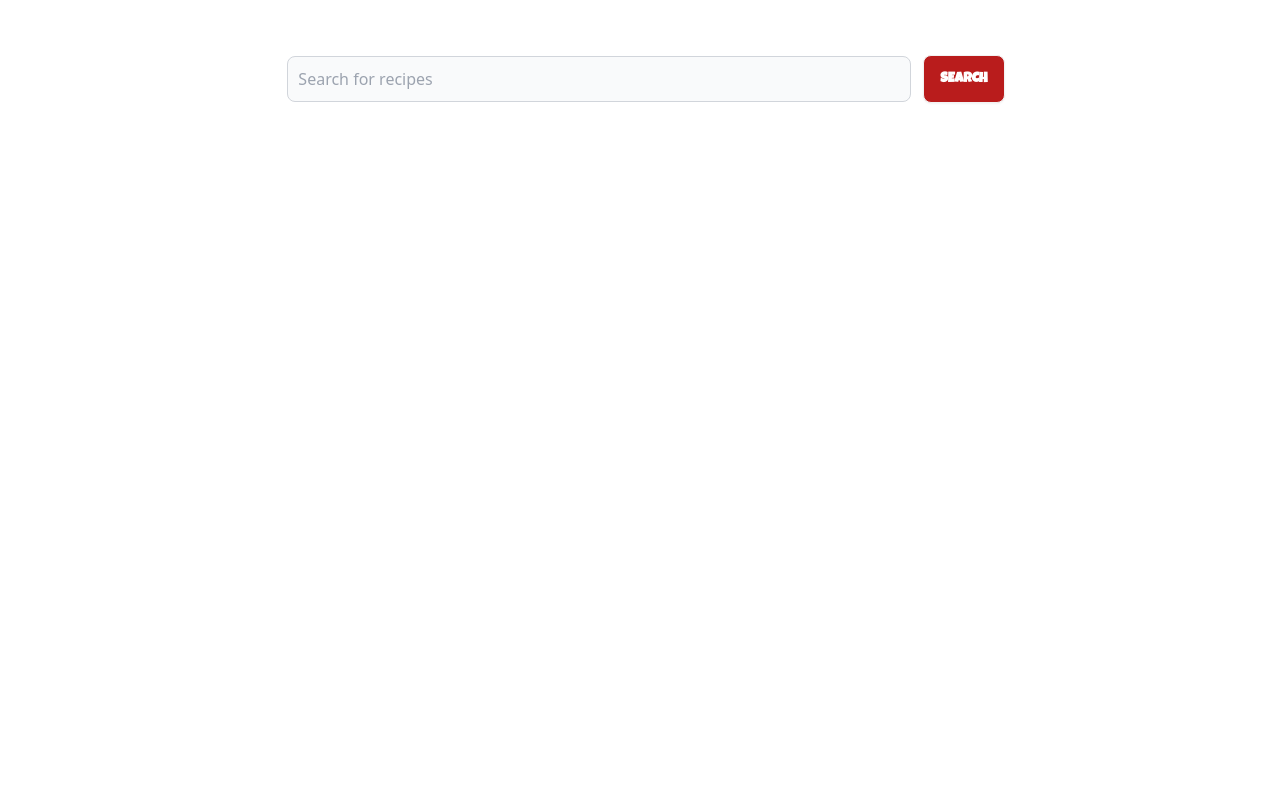
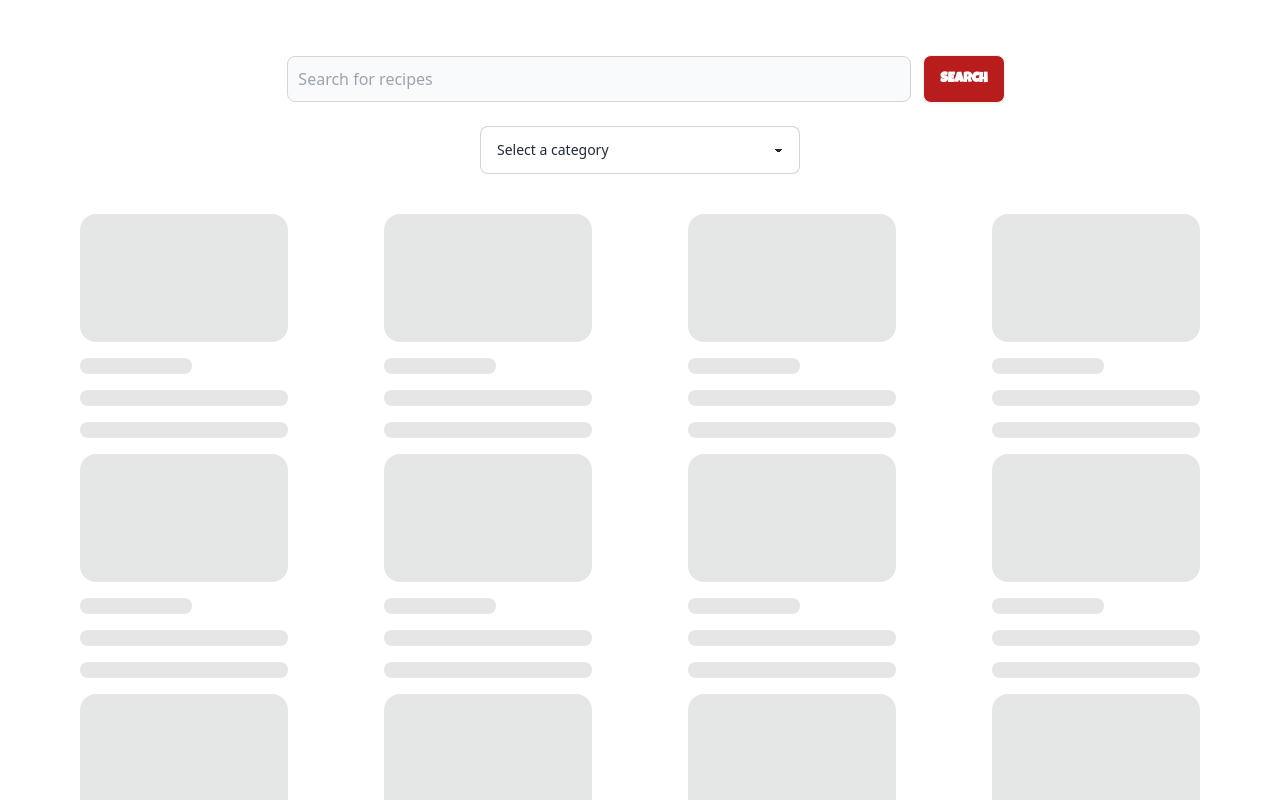
Before and after one commit to aya-alsakkaf/foodiez-FE, a React (Create React App) app: page / in a window 1280 px wide. Shown: the part 580-1380 px from the top of the page. Before the commit the page ends 800 px from the top, so only its background shows below. Built offline with nearby package versions, Linux system fonts and the light colour scheme.

Commit message:
recipe card skeleton and icon changed

```diff
--- a/public/index.html
+++ b/public/index.html
@@ -2,7 +2,7 @@
 <html lang="en">
   <head>
     <meta charset="utf-8" />
-    <link rel="icon" href="%PUBLIC_URL%/favicon.ico" />
+    <link rel="icon" href="%PUBLIC_URL%/icon.svg" />
     <meta name="viewport" content="width=device-width, initial-scale=1" />
     <meta name="theme-color" content="#000000" />
     <meta
--- a/src/App.css
+++ b/src/App.css
@@ -5,18 +5,18 @@
 @import url("https://fonts.googleapis.com/css2?family=Inter:wght@100;200;300;400;500;600&family=Luckiest+Guy&family=Nunito:wght@300&family=Rowdies:wght@300;400&display=swap"); /* import the inter font */
 
 .navbar {
-  font-family: "Luckiest Guy", cursive;
+  font-family: "Luckiest Guy";
 }
 
 .mainFont {
-  font-family: "Luckiest Guy", cursive;
+  font-family: "Luckiest Guy";
 }
 
 .subFont {
-  font-family: "Rowdies", cursive;
+  font-family: "Rowdies";
 }
 
 .subFontLight {
-  font-family: "Rowdies", cursive;
+  font-family: "Rowdies";
   font-weight: 300;
 }
--- /dev/null
+++ b/src/components/CardSkeleton.js
@@ -0,0 +1,20 @@
+import React from "react";
+
+const CardSkeleton = ({ count }) => {
+  return (
+    <>
+      {Array(count)
+        .fill()
+        .map((_, i) => (
+          <div className="flex flex-col gap-4 w-52">
+            <div className="skeleton h-32 w-full"></div>
+            <div className="skeleton h-4 w-28"></div>
+            <div className="skeleton h-4 w-full"></div>
+            <div className="skeleton h-4 w-full"></div>
+          </div>
+        ))}
+    </>
+  );
+};
+
+export default CardSkeleton;
--- a/src/pages/Homepage.js
+++ b/src/pages/Homepage.js
@@ -2,7 +2,7 @@ import React, { useContext, useState } from "react";
 import chef from "../assets/images/Chef-cuate.svg";
 import "../App.css";
 import { UserContext } from "../context/UserContext";
-
+import CardSkeleton from "../components/CardSkeleton";
 const Recipes = () => {
   const user = useContext(UserContext);
 
@@ -40,7 +40,23 @@ const Recipes = () => {
           SEARCH
         </button>
       </form>
-      {/* // search bar
+
+      <div className="flex justify-center">
+        <select class="select select-bordered w-full max-w-xs">
+          <option disabled selected>
+            Select a category
+          </option>
+          <option>Han Solo</option>
+          <option>Greedo</option>
+        </select>
+      </div>
+
+      <div className="grid place-items-center grid-cols-1 md:grid-cols-2 lg:grid-cols-4 gap-4 m-10">
+        <CardSkeleton count={16} />
+      </div>
+
+
+      {/*
       //category filter
       //recipe cards */}
     </>
```
Also changed, not shown: public/icon.svg (added).
